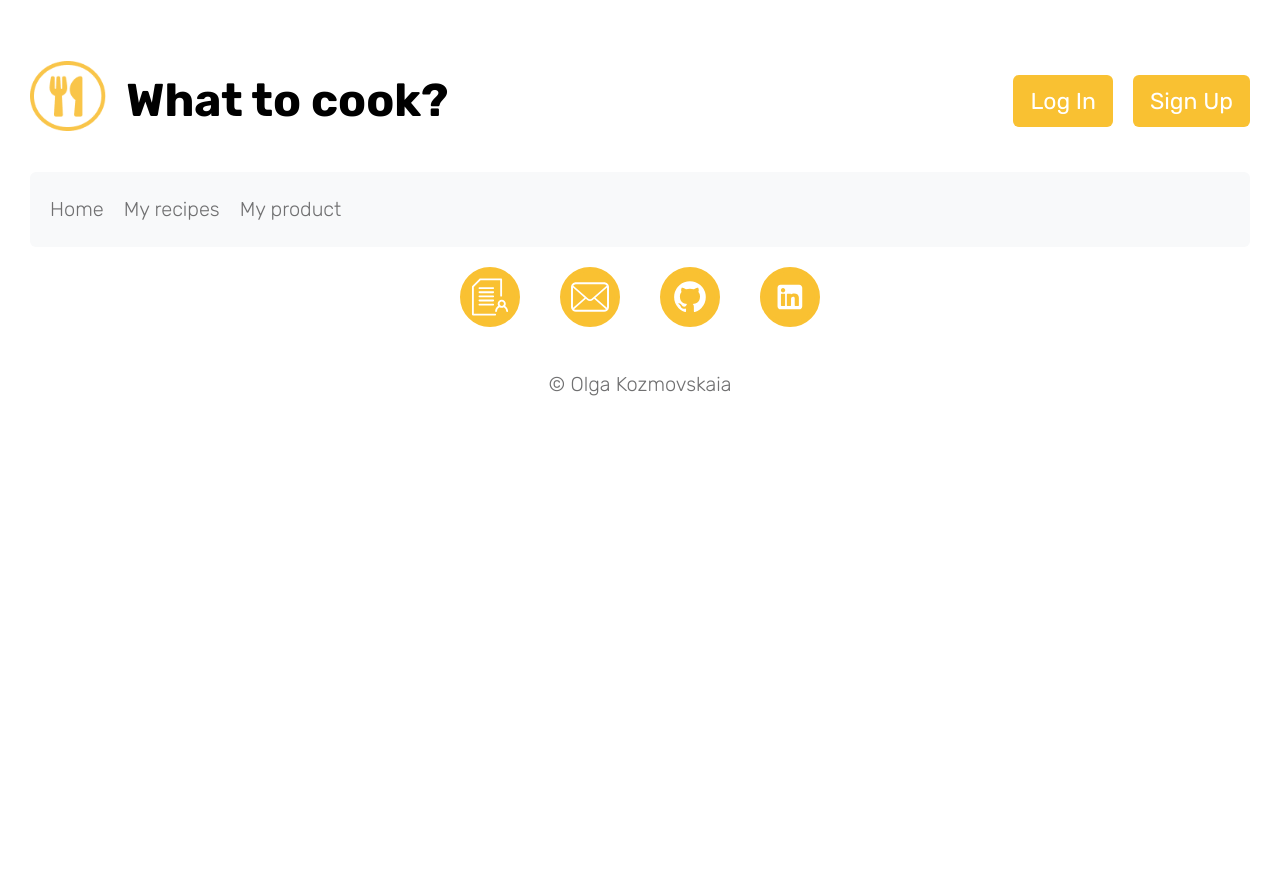
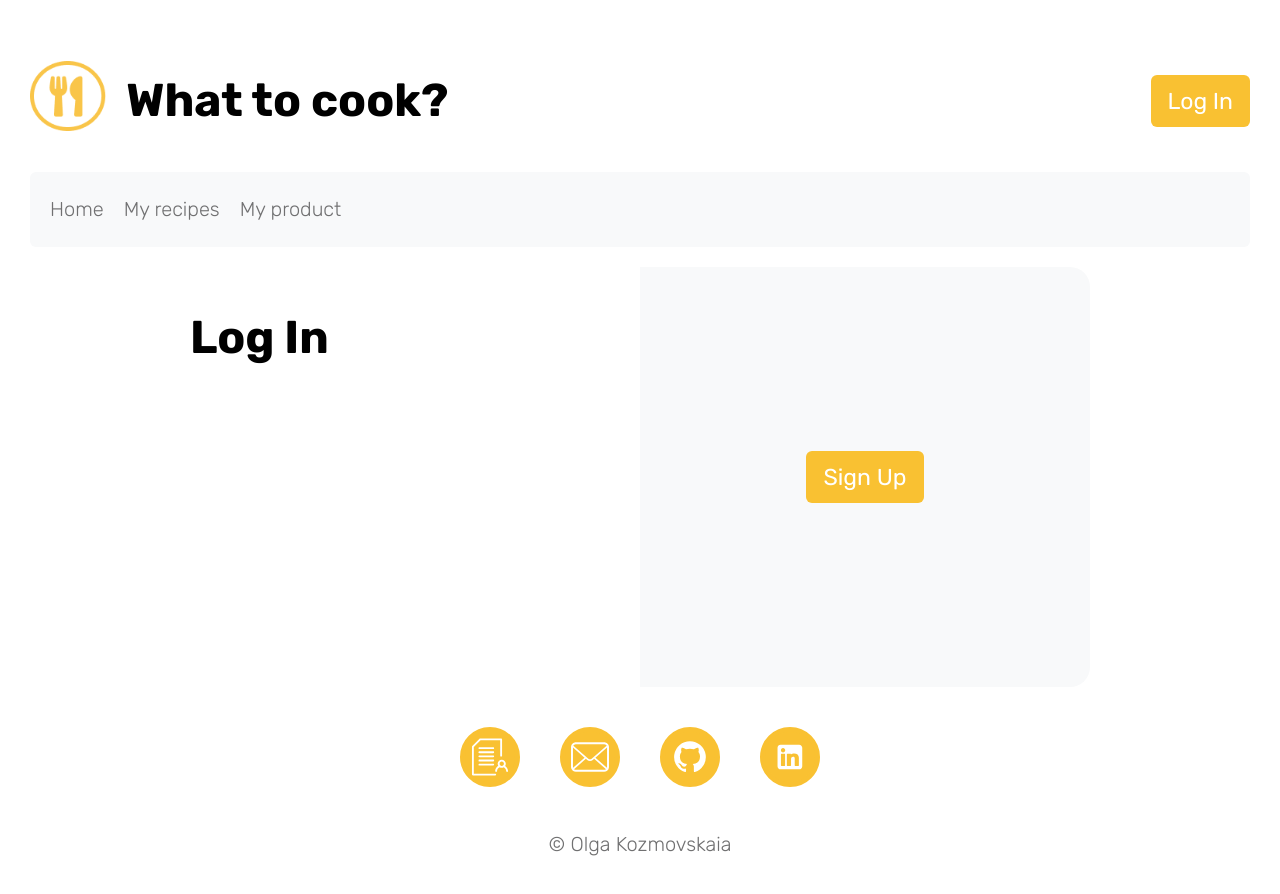
Before and after one commit to OKozmovskaia/what-to-cook.site, a React (Create React App) app: page /account in a window 1280 px wide. Shown: the top 894 px of the page. Before the commit the page ends 800 px from the top, so only its background shows below. Built offline with nearby package versions, Linux system fonts and the light colour scheme.

Commit message:
add css for account page

```diff
--- a/src/App.js
+++ b/src/App.js
@@ -5,8 +5,7 @@ import Footer from "./components/Footer/footer";
 import Header from "./components/Header";
 import Navbar from "./components/Navbar";
 import HomePage from "./pages/home-page";
-import LoginPage from "./pages/login-page";
-import SignupPage from "./pages/signup-page";
+import AccountPage from "./pages/account-page";
 
 function App() {
   return (
@@ -15,8 +14,7 @@ function App() {
       <Navbar />
       <Routes>
         <Route path="/" element={<HomePage />} />
-        <Route path="/log-in" element={<LoginPage />} />
-        <Route path="/sign-up" element={<SignupPage />} />
+        <Route path="/account" element={<AccountPage />} />
       </Routes>
       <Footer />
     </div>
--- a/src/components/Header/header.js
+++ b/src/components/Header/header.js
@@ -17,11 +17,8 @@ const Header = () => {
       </div>
 
       <div className={styles.div}>
-        <Link to="/log-in">
+        <Link to="/account">
           <Button large>Log In</Button>
-        </Link>
-        <Link to="/sign-up">
-          <Button large>Sign Up</Button>
         </Link>
       </div>
     </div>
--- /dev/null
+++ b/src/pages/account-page.js
@@ -0,0 +1,49 @@
+import React, { useState } from "react";
+
+import Button from "../components/Button";
+
+import styles from "./page.module.css";
+import cn from "classnames";
+
+const AccountPage = () => {
+  const [rightActive, setRightActive] = useState(false);
+
+  const handleClick = () => {
+    setRightActive(!rightActive);
+  };
+
+  return (
+    <div className={styles.container}>
+      <div
+        className={cn(
+          styles.containerAccount,
+          rightActive && styles.rightPanelActive
+        )}
+      >
+        <div className={cn(styles.containerForm, styles.formSignUp)}>
+          <h1>Sign Up</h1>
+        </div>
+        <div className={cn(styles.containerForm, styles.formLogIn)}>
+          <h1>Log In</h1>
+        </div>
+
+        <div className={styles.containerOverlay}>
+          <div className={styles.overlay}>
+            <div className={cn(styles.overlayPanel, styles.overlayLeft)}>
+              <Button large onClick={handleClick}>
+                Log In
+              </Button>
+            </div>
+            <div className={cn(styles.overlayPanel, styles.overlayRight)}>
+              <Button large onClick={handleClick}>
+                Sign Up
+              </Button>
+            </div>
+          </div>
+        </div>
+      </div>
+    </div>
+  );
+};
+
+export default AccountPage;
--- a/src/pages/login-page.js
+++ /dev/null
@@ -1,13 +0,0 @@
-import React from "react";
-
-import styles from "./page.module.css";
-
-const LoginPage = () => {
-  return (
-    <div className={styles.container}>
-      <h1>This is Log In Page</h1>
-    </div>
-  );
-};
-
-export default LoginPage;
--- a/src/pages/page.module.css
+++ b/src/pages/page.module.css
@@ -1,3 +1,4 @@
+/* HOME PAGE */
 .container {
   display: flex;
   gap: 2em;
@@ -32,3 +33,101 @@
     flex-direction: column;
   }
 }
+
+/* ACCOUNT PAGE */
+
+.containerAccount {
+  margin: auto;
+  background-color: var(--white);
+  border-radius: 1em;
+  height: 420px;
+  max-width: 45em;
+  overflow: hidden;
+  position: relative;
+  width: 100%;
+}
+
+.containerForm {
+  height: 100%;
+  position: absolute;
+  top: 0;
+  transition: all 0.6s ease-in-out;
+}
+
+.formSignUp {
+  left: 0;
+  width: 50%;
+  z-index: 1;
+  transform: translateX(100%);
+}
+
+.formLogIn {
+  left: 0;
+  width: 50%;
+  z-index: 2;
+}
+
+.containerOverlay {
+  height: 100%;
+  left: 50%;
+  overflow: hidden;
+  position: absolute;
+  top: 0;
+  transition: transform 0.6s ease-in-out;
+  width: 50%;
+  z-index: 100;
+}
+
+.overlay {
+  height: 100%;
+  left: -100%;
+  position: relative;
+  transition: transform 0.6s ease-in-out;
+  width: 200%;
+  background-color: var(--light-grey);
+}
+
+.overlayPanel {
+  display: flex;
+  align-items: center;
+  flex-direction: column;
+  height: 100%;
+  justify-content: center;
+  position: absolute;
+  text-align: center;
+  top: 0;
+  transition: transform 0.6s ease-in-out;
+  width: 50%;
+}
+
+.overlayRight {
+  right: 0;
+}
+
+.containerAccount.rightPanelActive .formSignUp {
+  animation: show 0.8s;
+  transform: translateX(100%);
+  z-index: 5;
+}
+
+.containerAccount.rightPanelActive .containerOverlay {
+  transform: translateX(-100%);
+}
+
+.containerAccount.rightPanelActive .overlay {
+  transform: translateX(50%);
+}
+
+@keyframes show {
+  0%,
+  49.99% {
+    opacity: 0;
+    z-index: 1;
+  }
+
+  50%,
+  100% {
+    opacity: 1;
+    z-index: 5;
+  }
+}
--- a/src/pages/signup-page.js
+++ /dev/null
@@ -1,13 +0,0 @@
-import React from "react";
-
-import styles from "./page.module.css";
-
-const SignupPage = () => {
-  return (
-    <div className={styles.container}>
-      <h1>This is Sign Up Page</h1>
-    </div>
-  );
-};
-
-export default SignupPage;
```
